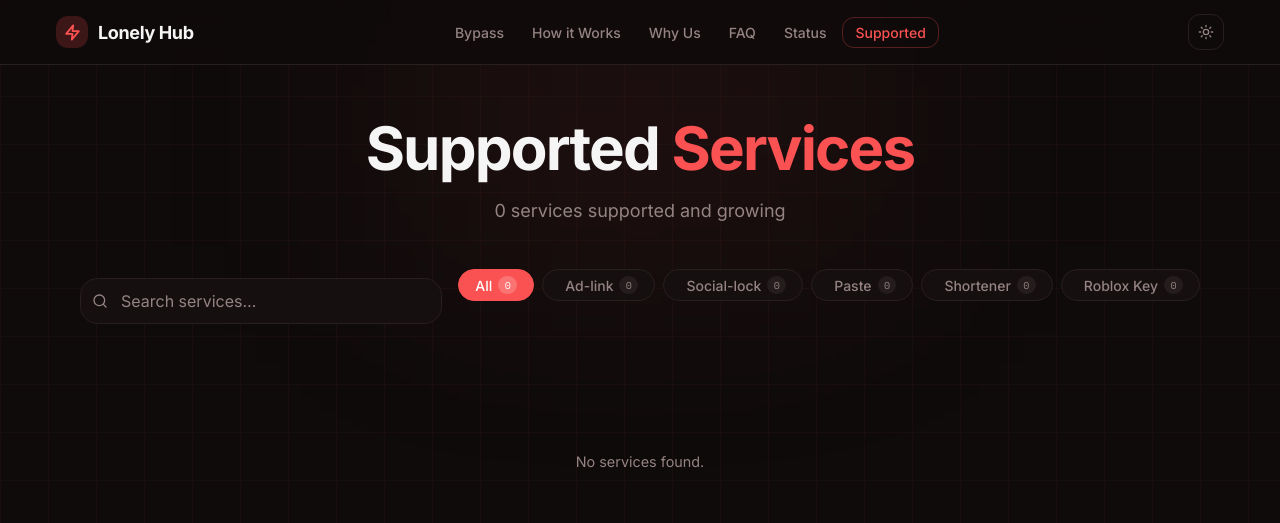
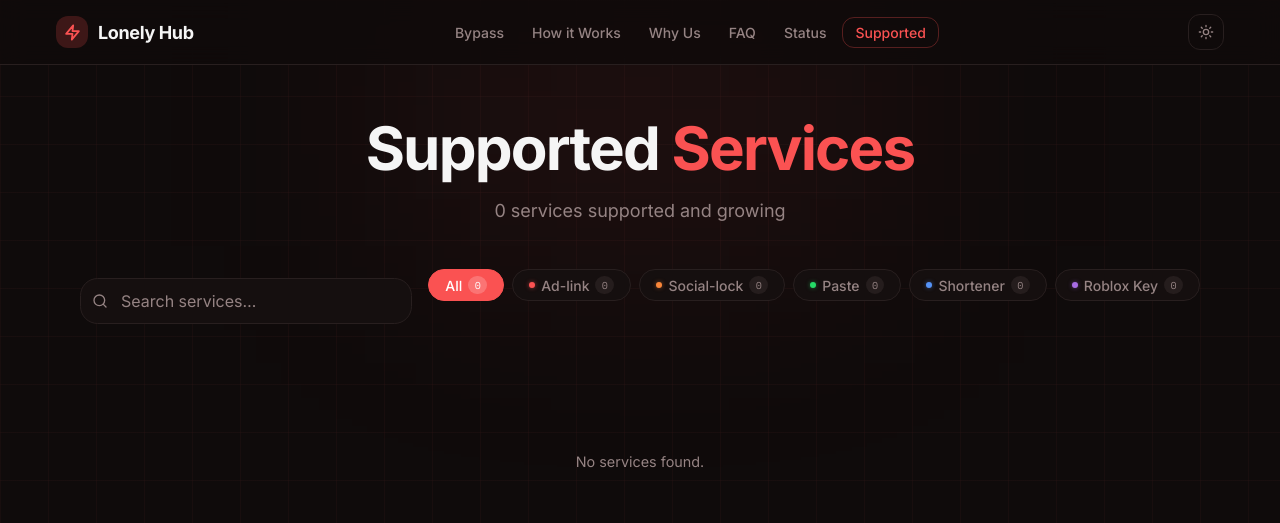
Before and after one commit to LongHip12/LonelyBypass, a Flask app: page /supported in a window 1280 px wide. Shown: the top 523 px of the page. Run offline with Flask 3, Linux system fonts and the light colour scheme; data that the repository does not hold is empty.

Commit message:
Add HSL color dot styles for categories

```diff
--- a/python-app/static/css/style.css
+++ b/python-app/static/css/style.css
@@ -1017,7 +1017,9 @@ input, textarea { font-family: inherit; }
 .service-card-domain { font-size: 0.75rem; color: var(--muted-fg); margin-top: 0.125rem; white-space: nowrap; overflow: hidden; text-overflow: ellipsis; }
 
 .cat-badge {
-  display: inline-block;
+  display: inline-flex;
+  align-items: center;
+  gap: 0.3rem;
   margin-top: 0.5rem;
   font-size: 0.625rem;
   padding: 0.15rem 0.5rem;
@@ -1026,11 +1028,29 @@ input, textarea { font-family: inherit; }
   font-weight: 500;
 }
 
-.cat-adLinks { background: color-mix(in srgb, var(--primary) 20%, transparent); color: var(--primary); border-color: color-mix(in srgb, var(--primary) 30%, transparent); }
-.cat-socials { background: rgba(249,115,22,0.2); color: #fb923c; border-color: rgba(249,115,22,0.3); }
-.cat-pastes { background: rgba(34,197,94,0.2); color: #4ade80; border-color: rgba(34,197,94,0.3); }
-.cat-shorteners { background: rgba(96,165,250,0.2); color: #60a5fa; border-color: rgba(96,165,250,0.3); }
-.cat-roblox { background: rgba(168,85,247,0.2); color: #c084fc; border-color: rgba(168,85,247,0.3); }
+.cat-adLinks    { background: color-mix(in srgb, var(--primary) 20%, transparent); color: var(--primary);  border-color: color-mix(in srgb, var(--primary) 30%, transparent); }
+.cat-socials    { background: hsla(24,94%,53%,0.15);  color: hsl(24,94%,65%);   border-color: hsla(24,94%,53%,0.3); }
+.cat-pastes     { background: hsla(142,71%,45%,0.15); color: hsl(142,71%,60%);  border-color: hsla(142,71%,45%,0.3); }
+.cat-shorteners { background: hsla(217,91%,60%,0.15); color: hsl(217,91%,70%);  border-color: hsla(217,91%,60%,0.3); }
+.cat-roblox     { background: hsla(270,70%,60%,0.15); color: hsl(270,70%,72%);  border-color: hsla(270,70%,60%,0.3); }
+
+.cat-dot {
+  display: inline-block;
+  width: 7px;
+  height: 7px;
+  border-radius: 50%;
+  flex-shrink: 0;
+}
+
+.cat-dot-sm { width: 5px; height: 5px; }
+
+.cat-dot-adLinks    { background: var(--primary); box-shadow: 0 0 4px color-mix(in srgb, var(--primary) 60%, transparent); }
+.cat-dot-socials    { background: hsl(24,94%,60%);   box-shadow: 0 0 4px hsla(24,94%,60%,0.5); }
+.cat-dot-pastes     { background: hsl(142,71%,50%);  box-shadow: 0 0 4px hsla(142,71%,50%,0.5); }
+.cat-dot-shorteners { background: hsl(217,91%,65%);  box-shadow: 0 0 4px hsla(217,91%,65%,0.5); }
+.cat-dot-roblox     { background: hsl(270,70%,66%);  box-shadow: 0 0 4px hsla(270,70%,66%,0.5); }
+
+.pill .cat-dot { width: 6px; height: 6px; }
 
 .service-card-link { opacity: 0; transition: opacity 0.2s; color: var(--muted-fg); margin-left: 0.75rem; flex-shrink: 0; }
 .service-card-link:hover { color: var(--primary); }
```
